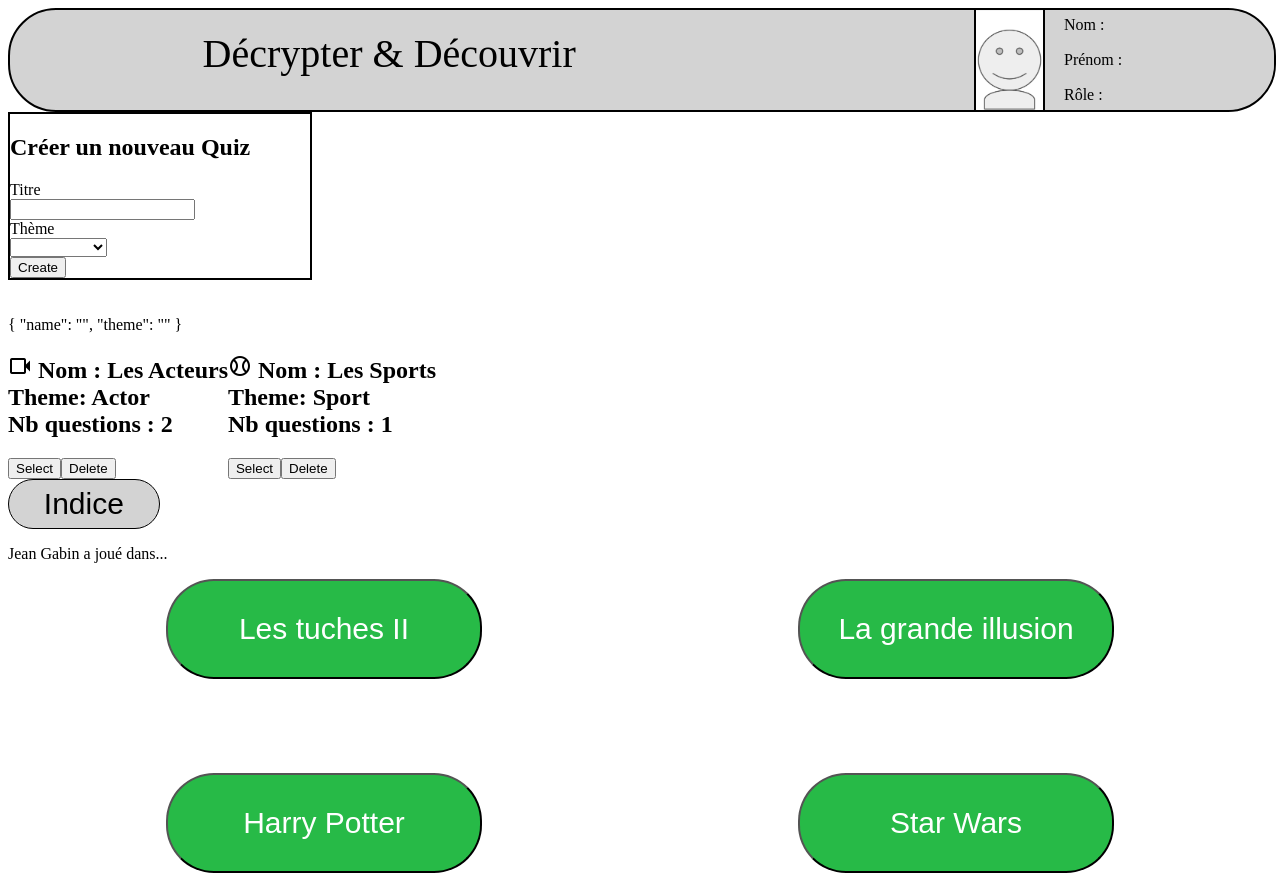
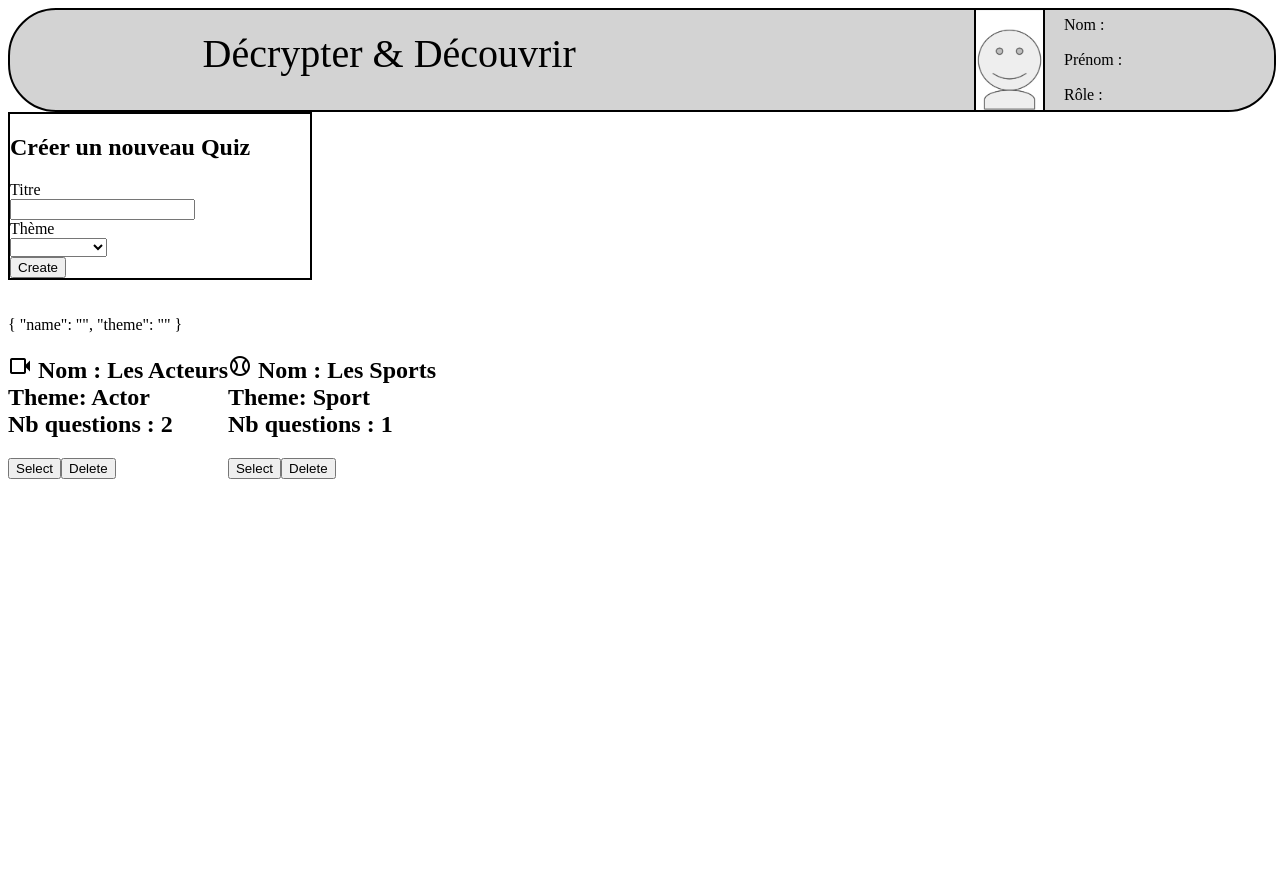
Before and after one commit to 2019-2020-ps6/2023-2024-ps6-dndeveloppers, an Angular app in the folder front-end/: page /app-list-quiz in a window 1280 px wide. After the commit the page ends 800 px from the top, so only its background shows below. Built offline with nearby package versions, Linux system fonts and the light colour scheme.

Commit message:
#17 feat retirer la question tant que le theme n'a pas été choisi

```diff
--- a/front-end/src/app/quiz/indice/indice.component.html
+++ b/front-end/src/app/quiz/indice/indice.component.html
@@ -1,3 +1,3 @@
-<div class="indice">
+<div class="indice" *ngIf="displaySelf">
     <button>Indice</button>
 </div>
--- a/front-end/src/app/quiz/indice/indice.component.ts
+++ b/front-end/src/app/quiz/indice/indice.component.ts
@@ -1,4 +1,5 @@
-import { Component, OnInit } from "@angular/core";
+import { Component, Input, OnInit } from "@angular/core";
+import { QuizService } from "src/services/quiz.service";
 
 @Component({
     selector: 'app-indice',
@@ -7,7 +8,17 @@ import { Component, OnInit } from "@angular/core";
 })
 
 export class IndiceComponent implements OnInit {
-    constructor(){}
+
+    public displayIndice: Boolean = false;
+
+    constructor(public quizService: QuizService){
+        this.quizService.displayQuiz$.subscribe((displayQuiz) => {
+            this.displayIndice = displayQuiz;
+        })
+    }
+
+    @Input()
+    displaySelf: Boolean = this.displayIndice;
 
     ngOnInit(): void {}
 }
--- a/front-end/src/app/quiz/list-reponses/list-reponses.component.html
+++ b/front-end/src/app/quiz/list-reponses/list-reponses.component.html
@@ -1,4 +1,4 @@
-<div class="listreponse" *ngIf="listReponses">
+<div class="listreponse" *ngIf="listReponses && displaySelf">
     <button class="reponse-texte" id="first" name="button">{{listReponses[0].value}}</button>
     <button class="reponse-texte" id="second" name="button">{{listReponses[1].value}}</button>
     <button class="reponse-texte" id="third" name="button">{{listReponses[2].value}}</button>
--- a/front-end/src/app/quiz/list-reponses/list-reponses.component.ts
+++ b/front-end/src/app/quiz/list-reponses/list-reponses.component.ts
@@ -1,4 +1,5 @@
 import { Component, Input, OnInit } from "@angular/core";
+import { BehaviorSubject } from "rxjs";
 import { QUESTION_ACTOR0 } from "src/mocks/quiz-list.mock";
 import { Answer } from "src/models/question.models";
 import { QuizService } from "src/services/quiz.service";
@@ -11,16 +12,22 @@ import { QuizService } from "src/services/quiz.service";
 
 export class ListReponsesComponent implements OnInit {
 
+    public displayListReponses: Boolean = false;
     public actualResponses: Answer[] = QUESTION_ACTOR0.answers;
 
     constructor(public quizService: QuizService){
         this.quizService.actualResponses$.subscribe((actualResponses) => {
             this.actualResponses = actualResponses;
         })
+
+        this.quizService.displayQuiz$.subscribe((displayQuiz) => {
+            this.displayListReponses = displayQuiz;
+        })
     }
 
     @Input()
     listReponses: Answer[] = this.actualResponses;
+    displaySelf: Boolean = this.displayListReponses;
 
     ngOnInit(): void {}
 }
--- a/front-end/src/app/quiz/question/question.component.html
+++ b/front-end/src/app/quiz/question/question.component.html
@@ -1,4 +1,4 @@
-<div class="Question" *ngIf="question">
+<div class="Question" *ngIf="question && displaySelf">
     <p class="Question-texte">
         {{question.label}}
     </p>
--- a/front-end/src/app/quiz/question/question.component.ts
+++ b/front-end/src/app/quiz/question/question.component.ts
@@ -12,15 +12,21 @@ import { QuizService } from '../../../services/quiz.service';
 export class QuestionComponent implements OnInit {
 
     public actualQuestion: Question = QUESTION_ACTOR0;
+    public displayQuestion: Boolean = false;
 
     constructor(public quizService: QuizService){
         this.quizService.actualQuestion$.subscribe((actualQuestion) => {
             this.actualQuestion = actualQuestion;
         })
+
+        this.quizService.displayQuiz$.subscribe((displayQuiz) => {
+            this.displayQuestion = displayQuiz;
+        })
     }
 
     @Input()
     question: Question = this.actualQuestion;
+    displaySelf: Boolean = this.displayQuestion;
 
     ngOnInit(): void {}
 }
--- a/front-end/src/services/quiz.service.ts
+++ b/front-end/src/services/quiz.service.ts
@@ -21,6 +21,8 @@ export class QuizService {
   private actualQuestion: Question = QUESTION_ACTOR0;
   private actualResponses: Answer[] = QUESTION_ACTOR0.answers;
 
+  private displayQuiz: Boolean = false;
+
   /**
    * Observable which contains the list of the quiz.
    * Naming convention: Add '$' at the end of the variable name to highlight it as an Observable.
@@ -28,6 +30,7 @@ export class QuizService {
   public quizzes$: BehaviorSubject<Quiz[]> = new BehaviorSubject(QUIZ_LIST);
   public actualQuestion$: BehaviorSubject<Question> = new BehaviorSubject(QUESTION_ACTOR0);
   public actualResponses$: BehaviorSubject<Answer[]> = new BehaviorSubject(QUESTION_ACTOR0.answers);
+  public displayQuiz$: BehaviorSubject<boolean> = new BehaviorSubject(false);
 
   public url: string = "";
 
```
